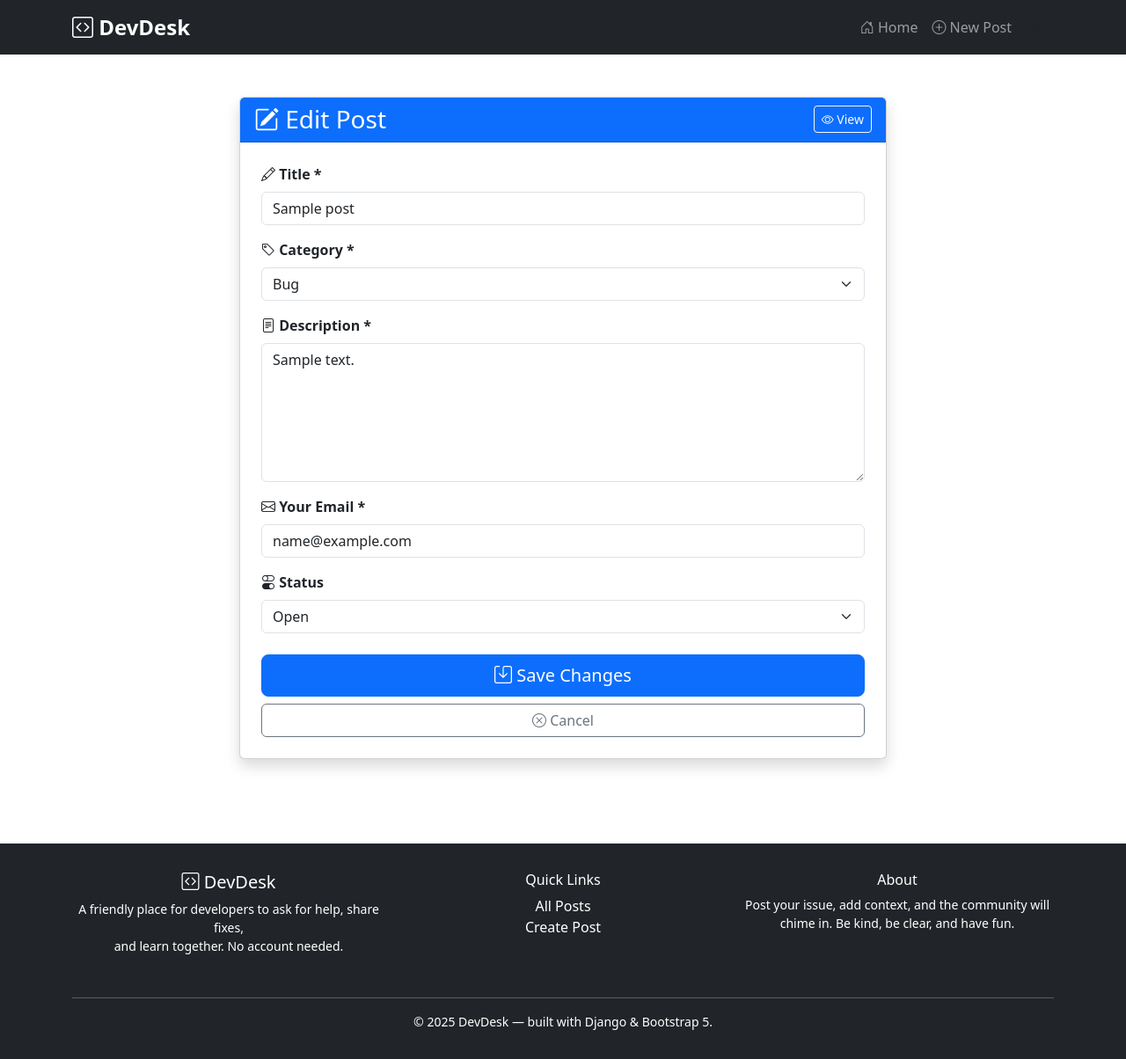
After one commit to nomad-level/DevDesk, a Django app: page /post/1/edit/ in a window 1280 px wide. The commit adds this page. Shown: the whole page at 88% size. Run offline with Django 5.2, Linux system fonts and the light colour scheme; tables that the repository leaves empty hold one stand-in row (values such as "Sample post").

Commit message:
add edit post button

```diff
--- a/posts/urls.py
+++ b/posts/urls.py
@@ -5,4 +5,5 @@ urlpatterns = [
     path('', views.post_list, name='post_list'),
     path('post/<int:pk>/', views.post_detail, name='post_detail'),
     path('post/new/', views.post_create, name='post_create'),
+    path('post/<int:pk>/edit/', views.post_edit, name='post_edit'),
 ]
--- a/posts/views.py
+++ b/posts/views.py
@@ -73,6 +73,25 @@ def post_create(request):
     return render(request, 'posts/post_create.html', context)
 
 
+def post_edit(request, pk):
+    """Edit an existing post"""
+    post = get_object_or_404(Post, pk=pk)
+    if request.method == 'POST':
+        form = PostForm(request.POST, instance=post)
+        if form.is_valid():
+            form.save()
+            messages.success(request, 'Your post has been updated successfully!')
+            return redirect('post_detail', pk=post.pk)
+    else:
+        form = PostForm(instance=post)
+
+    context = {
+        'form': form,
+        'post': post,
+    }
+    return render(request, 'posts/post_edit.html', context)
+
+
 def send_comment_notifications(post, comment):
     """Send an email notification when a new comment is added."""
     emails = set([post.email])
--- a/templates/posts/post_detail.html
+++ b/templates/posts/post_detail.html
@@ -12,12 +12,15 @@
                     <h2 class="mb-1">{{ post.title }}</h2>
                     <small><i class="bi bi-clock"></i> Posted {{ post.date_created|timesince }} ago</small>
                 </div>
-                <div>
+                <div class="d-flex align-items-center gap-2">
                     {% if post.status == 'solved' %}
                     <span class="badge bg-success fs-6"><i class="bi bi-check-circle"></i> Solved</span>
                     {% else %}
                     <span class="badge bg-warning text-dark fs-6"><i class="bi bi-exclamation-circle"></i> Open</span>
                     {% endif %}
+                    <a href="{% url 'post_edit' post.pk %}" class="btn btn-outline-light btn-sm">
+                        <i class="bi bi-pencil-square"></i> Edit
+                    </a>
                 </div>
             </div>
         </div>
--- /dev/null
+++ b/templates/posts/post_edit.html
@@ -0,0 +1,84 @@
+{% extends 'base.html' %}
+
+{% block title %}Edit Post - DevDesk{% endblock %}
+
+{% block content %}
+<div class="container my-5">
+    <div class="row justify-content-center">
+        <div class="col-md-8">
+            <div class="card shadow">
+                <div class="card-header bg-primary text-white d-flex justify-content-between align-items-center">
+                    <h3 class="mb-0"><i class="bi bi-pencil-square"></i> Edit Post</h3>
+                    <a href="{% url 'post_detail' post.pk %}" class="btn btn-outline-light btn-sm">
+                        <i class="bi bi-eye"></i> View
+                    </a>
+                </div>
+                <div class="card-body p-4">
+                    <form method="post" novalidate>
+                        {% csrf_token %}
+
+                        <div class="mb-3">
+                            <label for="{{ form.title.id_for_label }}" class="form-label fw-bold">
+                                <i class="bi bi-pencil"></i> Title *
+                            </label>
+                            {{ form.title }}
+                            {% if form.title.errors %}
+                            <div class="text-danger small mt-1">{{ form.title.errors }}</div>
+                            {% endif %}
+                        </div>
+
+                        <div class="mb-3">
+                            <label for="{{ form.category.id_for_label }}" class="form-label fw-bold">
+                                <i class="bi bi-tag"></i> Category *
+                            </label>
+                            {{ form.category }}
+                            {% if form.category.errors %}
+                            <div class="text-danger small mt-1">{{ form.category.errors }}</div>
+                            {% endif %}
+                        </div>
+
+                        <div class="mb-3">
+                            <label for="{{ form.description.id_for_label }}" class="form-label fw-bold">
+                                <i class="bi bi-file-text"></i> Description *
+                            </label>
+                            {{ form.description }}
+                            {% if form.description.errors %}
+                            <div class="text-danger small mt-1">{{ form.description.errors }}</div>
+                            {% endif %}
+                        </div>
+
+                        <div class="mb-3">
+                            <label for="{{ form.email.id_for_label }}" class="form-label fw-bold">
+                                <i class="bi bi-envelope"></i> Your Email *
+                            </label>
+                            {{ form.email }}
+                            {% if form.email.errors %}
+                            <div class="text-danger small mt-1">{{ form.email.errors }}</div>
+                            {% endif %}
+                        </div>
+
+                        <div class="mb-4">
+                            <label for="{{ form.status.id_for_label }}" class="form-label fw-bold">
+                                <i class="bi bi-toggles"></i> Status
+                            </label>
+                            {{ form.status }}
+                            {% if form.status.errors %}
+                            <div class="text-danger small mt-1">{{ form.status.errors }}</div>
+                            {% endif %}
+                        </div>
+
+                        <div class="d-grid gap-2">
+                            <button type="submit" class="btn btn-primary btn-lg">
+                                <i class="bi bi-save"></i> Save Changes
+                            </button>
+                            <a href="{% url 'post_detail' post.pk %}" class="btn btn-outline-secondary">
+                                <i class="bi bi-x-circle"></i> Cancel
+                            </a>
+                        </div>
+                    </form>
+                </div>
+            </div>
+        </div>
+    </div>
+</div>
+{% endblock %}
```
